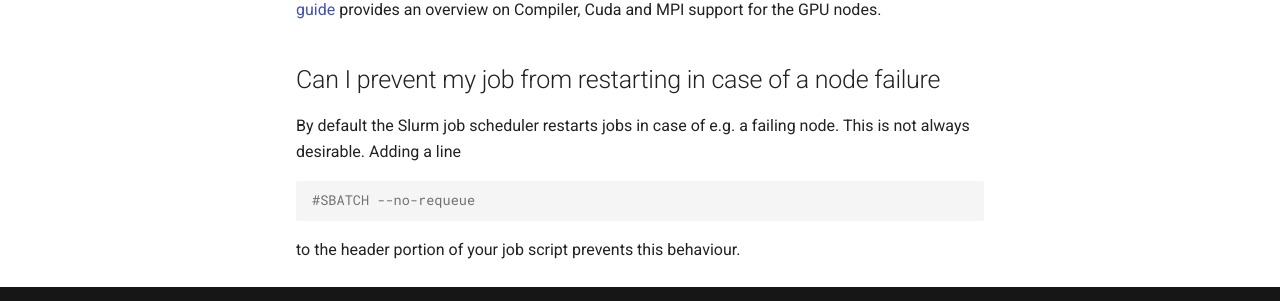
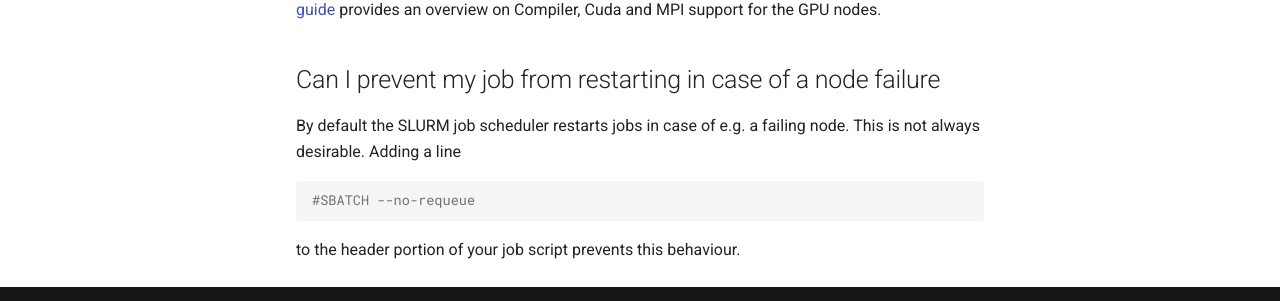
Before and after one commit to lunarc/lunarc_docs, an MkDocs documentation site: the page built from docs/faq/faq_jobs.md, in a window 1280 px wide and 1265 px high. Shown: the part 934-1235 px from the top of the window. Built offline with MkDocs 1.6.1 and Material for MkDocs 9.7.7, drawn with Linux system fonts in a browser that asks for light colours; comment, search, counter and statistics services are not loaded.

````diff
--- a/docs/faq/faq_jobs.md
+++ b/docs/faq/faq_jobs.md
@@ -18,7 +18,7 @@ To access the Aurora GPU nodes, you need to be a member of an [LU local project]
 
 ## Can I prevent my job from restarting in case of a node failure
 
-By default the Slurm job scheduler restarts jobs in case of e.g. a failing node.  This is not always desirable.  Adding a line
+By default the SLURM job scheduler restarts jobs in case of e.g. a failing node.  This is not always desirable.  Adding a line
 ```bash
 #SBATCH --no-requeue
 ```
````
Also changed, not shown: docs/faq/faq_software.md (+3 -5 lines), docs/index.md (+20 -4 lines).
